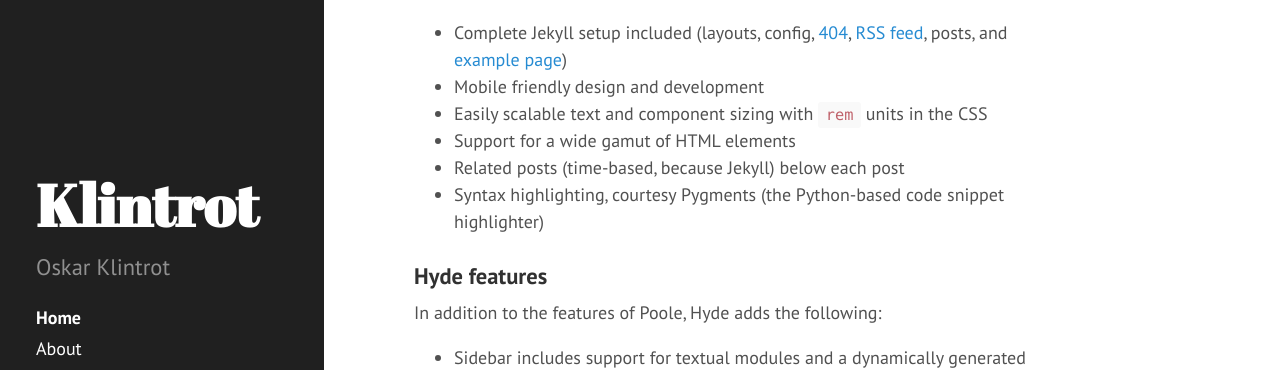
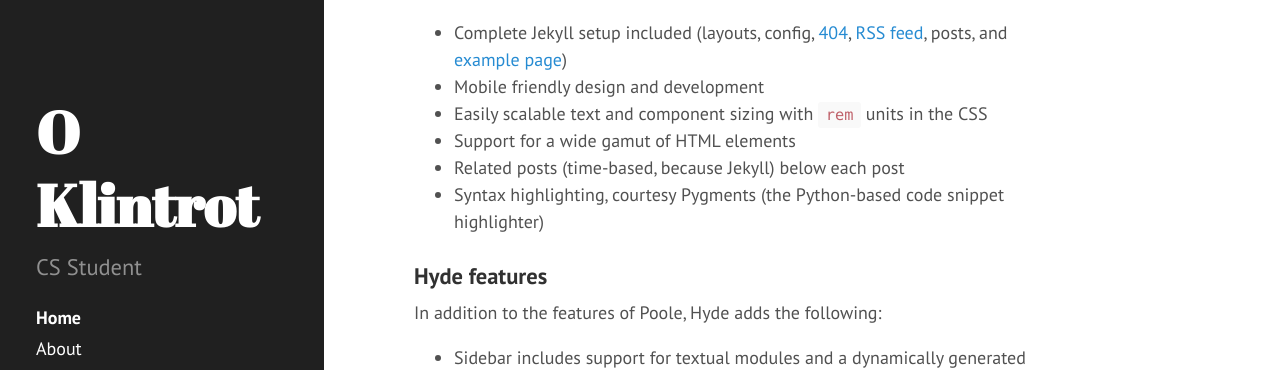
Before and after one commit to OskarKlintrotSkolarbeteWP14/2dv607.oskarklintrot.se, a Jekyll site: the page built from index.html, in a window 1280 px wide. Shown: the part 360-730 px from the top of the page. Built offline with Jekyll 4.4.1, drawn with Linux system fonts in a browser that asks for light colours; Markdown is read by kramdown in place of the engine named in the settings; the list of posts is cut into pages by our own code.

Commit message:
Update _config.yml

```diff
--- a/_config.yml
+++ b/_config.yml
@@ -7,9 +7,9 @@
 relative_permalinks: true
 
 # Setup
-title:            Klintrot
+title:            O Klintrot
 tagline:          'Homepage of Oskar Klintrot'
-description:      'Oskar Klintrot'
+description:      'CS Student'
 url:              http://oskarklintrot.github.io/
 baseurl:          /
 
```
